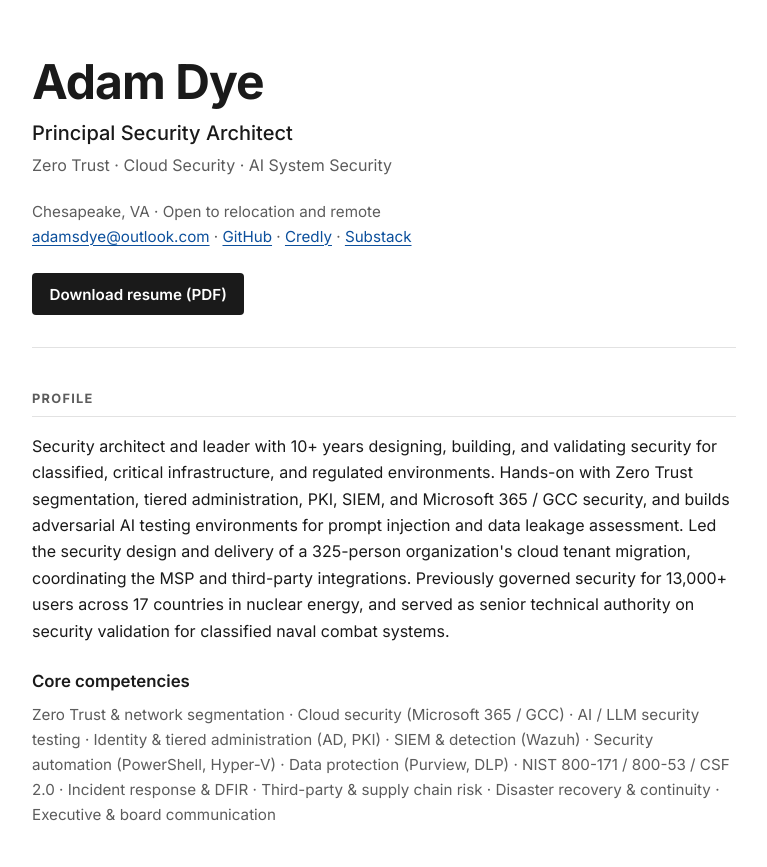
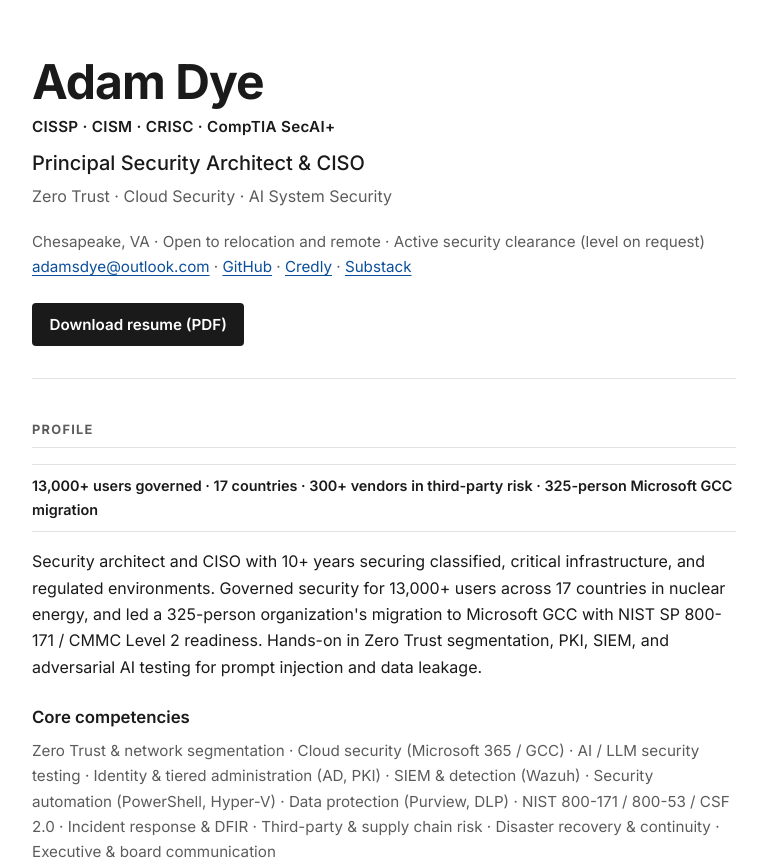
Before and after one commit to adye1/crc-frontend, a plain HTML site: page site/index.html in a window 1280 px wide. Shown: the top 867 px of the page, without its empty margins (256-1023 px from the left). Drawn offline with Linux system fonts and the light colour scheme; no server answers.

Commit message:
feat: sharpen positioning, header credentials, and summary
Headline as Principal Security Architect & CISO, credentials after the
name, a highlights strip, a tighter profile, and a clearance line.
PDF regenerated (2 pages).

Co-Authored-By: Claude Sonnet 5.5 <noreply@anthropic.com>

```diff
--- a/site/index.html
+++ b/site/index.html
@@ -3,13 +3,13 @@
 <head>
   <meta charset="utf-8">
   <meta name="viewport" content="width=device-width, initial-scale=1">
-  <meta name="description" content="Adam Dye — Principal Security Architect: Zero Trust, cloud security, and AI system security.">
+  <meta name="description" content="Adam Dye, CISSP, CISM, CRISC — Principal Security Architect &amp; CISO: Zero Trust, cloud security, and AI system security.">
   <meta name="theme-color" content="#ffffff">
-  <meta property="og:title" content="Adam Dye — Principal Security Architect">
+  <meta property="og:title" content="Adam Dye — Principal Security Architect &amp; CISO">
   <meta property="og:description" content="Zero Trust, cloud security, and AI system security. 10+ years across classified, critical infrastructure, and regulated environments.">
   <meta property="og:type" content="website">
   <meta property="og:url" content="https://adamdye.dev/">
-  <title>Adam Dye — Principal Security Architect</title>
+  <title>Adam Dye — Principal Security Architect &amp; CISO</title>
   <link rel="canonical" href="https://adamdye.dev/">
   <link rel="preload" href="fonts/inter-latin-wght-normal.woff2" as="font" type="font/woff2" crossorigin>
   <link rel="stylesheet" href="style.css">
@@ -19,11 +19,12 @@
 
   <header class="wrap top">
     <h1>Adam Dye</h1>
-    <p class="role">Principal Security Architect</p>
+    <p class="creds">CISSP · CISM · CRISC · CompTIA SecAI+</p>
+    <p class="role">Principal Security Architect &amp; CISO</p>
     <p class="focus">Zero Trust · Cloud Security · AI System Security</p>
 
     <p class="meta">
-      Chesapeake, VA · Open to relocation and remote<br>
+      Chesapeake, VA · Open to relocation and remote · Active security clearance (level on request)<br>
       <a href="mailto:adamsdye@outlook.com">adamsdye@outlook.com</a> ·
       <a href="https://github.com/adye1">GitHub</a> ·
       <a href="https://www.credly.com/users/adam-dye">Credly</a> ·
@@ -36,7 +37,8 @@
   <main id="main" class="wrap">
     <section id="profile" aria-labelledby="h-profile">
       <h2 id="h-profile">Profile</h2>
-      <p>Security architect and leader with 10+ years designing, building, and validating security for classified, critical infrastructure, and regulated environments. Hands-on with Zero Trust segmentation, tiered administration, PKI, SIEM, and Microsoft 365 / GCC security, and builds adversarial AI testing environments for prompt injection and data leakage assessment. Led the security design and delivery of a 325-person organization's cloud tenant migration, coordinating the MSP and third-party integrations. Previously governed security for 13,000+ users across 17 countries in nuclear energy, and served as senior technical authority on security validation for classified naval combat systems.</p>
+      <p class="highlights">13,000+ users governed · 17 countries · 300+ vendors in third-party risk · 325-person Microsoft GCC migration</p>
+      <p>Security architect and CISO with 10+ years securing classified, critical infrastructure, and regulated environments. Governed security for 13,000+ users across 17 countries in nuclear energy, and led a 325-person organization's migration to Microsoft GCC with NIST SP 800-171 / CMMC Level 2 readiness. Hands-on in Zero Trust segmentation, PKI, SIEM, and adversarial AI testing for prompt injection and data leakage.</p>
 
       <h3>Core competencies</h3>
       <p class="plain-list">Zero Trust &amp; network segmentation · Cloud security (Microsoft 365 / GCC) · AI / LLM security testing · Identity &amp; tiered administration (AD, PKI) · SIEM &amp; detection (Wazuh) · Security automation (PowerShell, Hyper-V) · Data protection (Purview, DLP) · NIST 800-171 / 800-53 / CSF 2.0 · Incident response &amp; DFIR · Third-party &amp; supply chain risk · Disaster recovery &amp; continuity · Executive &amp; board communication</p>
--- a/site/style.css
+++ b/site/style.css
@@ -57,6 +57,8 @@ a { color: var(--link); text-underline-offset: 3px; }
 /* ---------- header ---------- */
 .top { padding: 3.5rem 0 2rem; border-bottom: 1px solid var(--line); }
 h1 { margin: 0; font-size: clamp(2.25rem, 7vw, 3rem); line-height: 1.1; letter-spacing: -0.02em; font-weight: 700; }
+.creds { margin: 0.35rem 0 0; font-size: 0.95rem; font-weight: 600; letter-spacing: 0.02em; }
+.highlights { margin: 0 0 1rem; padding: 0.6rem 0; border-top: 1px solid var(--line); border-bottom: 1px solid var(--line); font-size: 0.9rem; font-weight: 600; }
 .role { margin: 0.5rem 0 0; font-size: 1.25rem; font-weight: 500; }
 .focus { margin: 0.15rem 0 0; color: var(--muted); }
 .meta { margin: 1.25rem 0 0; color: var(--muted); font-size: 0.95rem; }
@@ -114,7 +116,7 @@ footer p { margin: 0 0 0.35rem; }
   .job li, .project p, .plain-list { font-size: 9.5pt; }
   .job li { margin-bottom: 0.15rem; }
   .wrap { width: 100%; }
-  .skip, .actions, footer, .note { display: none; }
+  .skip, .actions, footer, .note, .highlights { display: none; }
   .top { padding: 0 0 0.75rem; }
   h1 { font-size: 24pt; }
   main section { padding-top: 0.8rem; }
```
Also changed, not shown: 1 other file.
